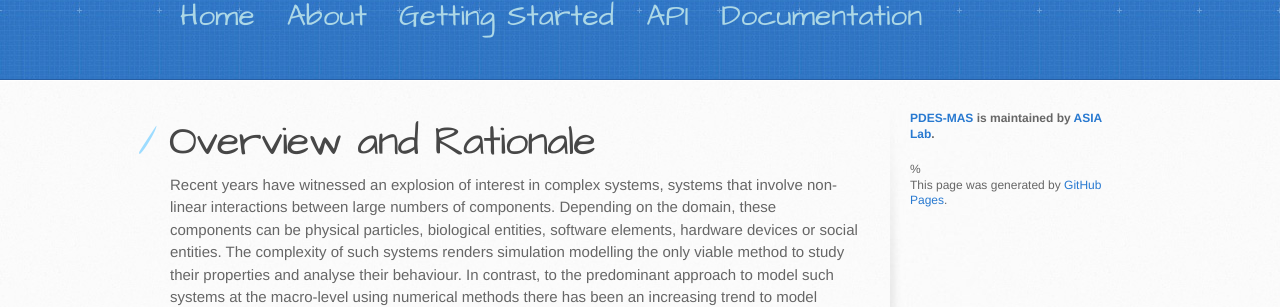
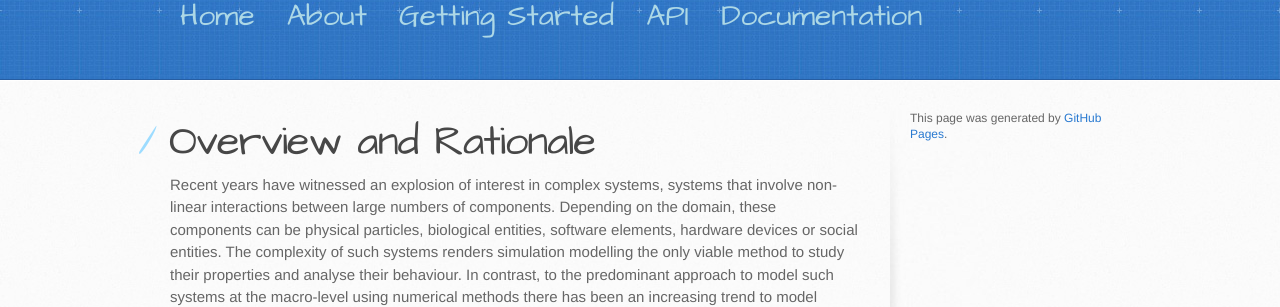
Before and after one commit to PDES-MAS/PDES-MAS.github.io, a Jekyll site: the page built from index.md, in a window 1280 px wide. Shown: the part 230-537 px from the top of the page. Built offline with Jekyll 4.4.1, drawn with Linux system fonts in a browser that asks for light colours; our own code applies the rules of GitHub Pages for plain Markdown files.

Commit message:
Update default.html

```diff
--- a/_layouts/default.html
+++ b/_layouts/default.html
@@ -35,10 +35,7 @@
             </a>
           {% endif %}
 
-       {% if site.github.is_project_page %}
-                <p class="repo-owner"><a href="{{ site.github.repository_url }}">{{ site.github.repository_name }}</a> is maintained by <a href="{{ site.github.owner_url }}">{{ site.github.owner_name }}</a>.</p>
 
-          %{% endif %}
 
           <p>This page was generated by <a href="https://pages.github.com">GitHub Pages</a>.</p>
         </aside>
```
